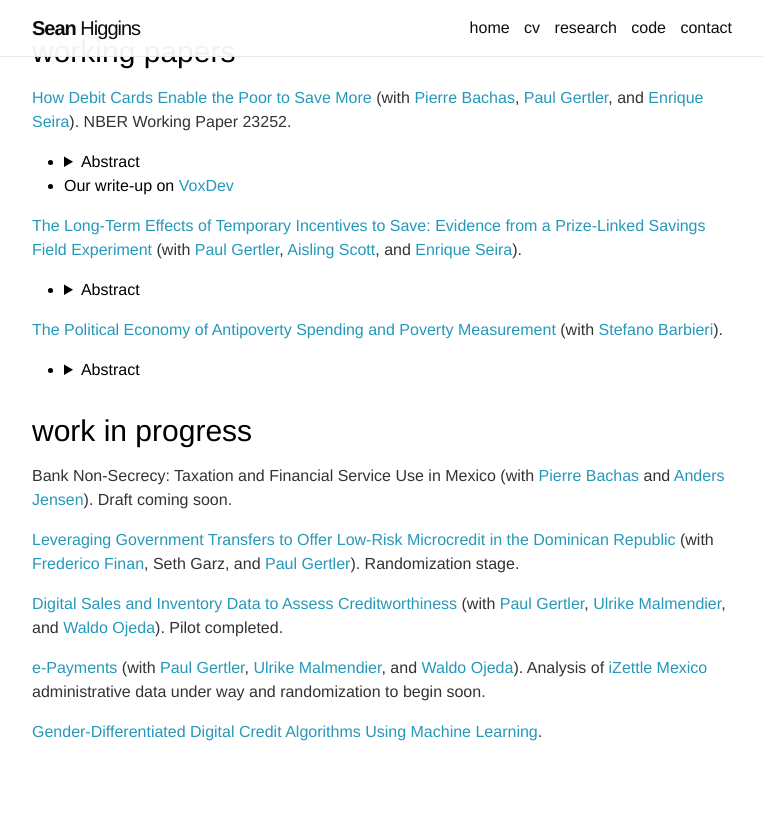
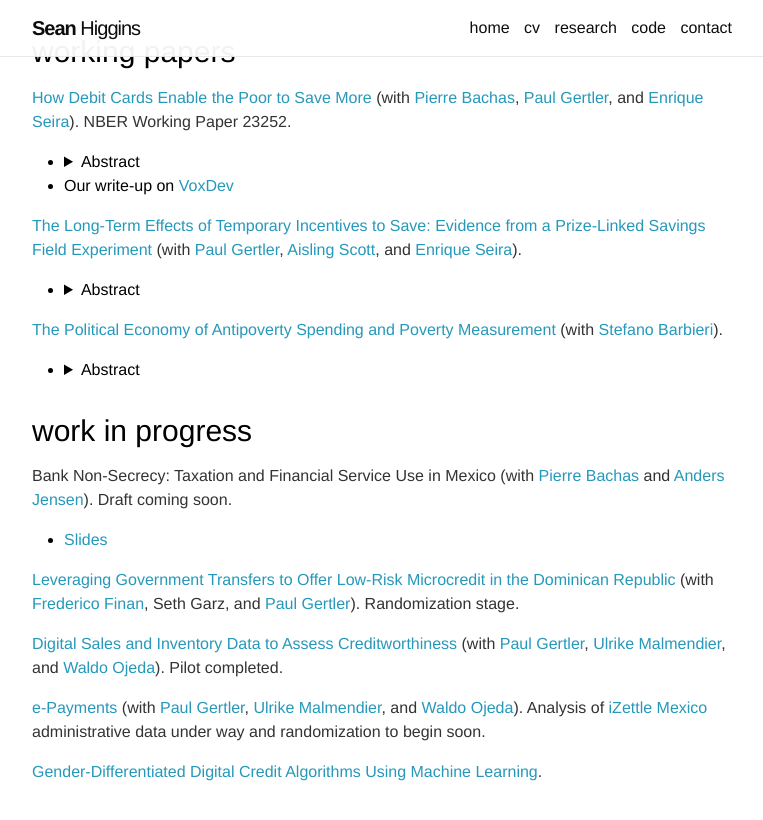
Before and after one commit to skhiggins/skhiggins.github.io, a Jekyll site: the page built from _pages/1_research.md, in a window 1280 px wide and 900 px high, scrolled down 1200 px. Shown: the top 820 px of the window, without its empty margins (258-1021 px from the left). Built offline with Jekyll 4.4.1, drawn with Linux system fonts in a browser that asks for light colours; nearby versions of some CDN libraries.

Commit message:
Add IDE presentation

```diff
--- a/_pages/1_research.md
+++ b/_pages/1_research.md
@@ -59,6 +59,7 @@ NBER Working Paper 23252.
 ### work in progress
 
 Bank Non-Secrecy: Taxation and Financial Service Use in Mexico (with [Pierre Bachas](https://pierrebachas.weebly.com/) and [Anders Jensen](https://www.andersditlevjensen.com/)). Draft coming soon.
+- [Slides](/assets/pdf/IDE_Presentation.pdf)
 
 [Leveraging Government Transfers to Offer Low-Risk Microcredit in the Dominican Republic](https://www.poverty-action.org/study/leveraging-government-transfers-offer-low-risk-microcredit-dominican-republic)
 (with [Frederico Finan](https://www.econ.berkeley.edu/faculty/816), Seth Garz, and [Paul Gertler](https://www.paulgertler.com/)).
```
Also changed, not shown: 1 other file.
